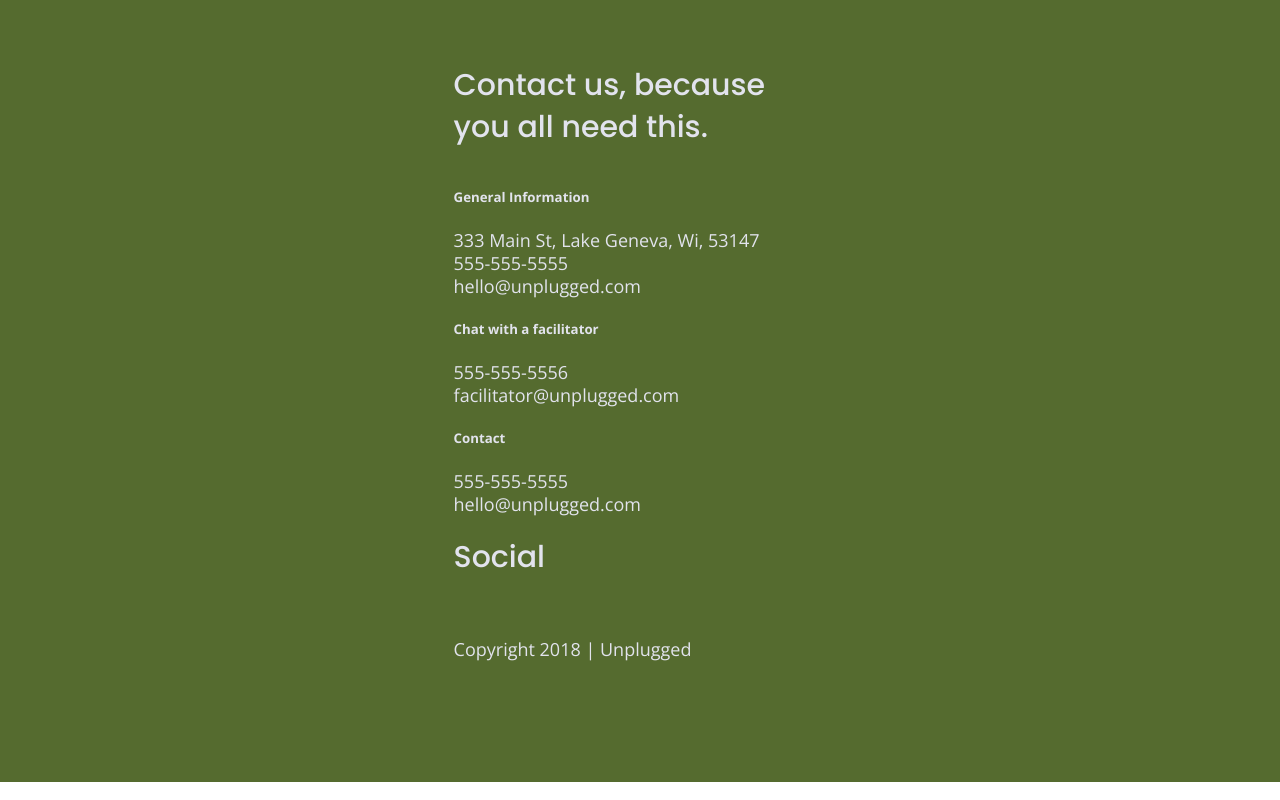
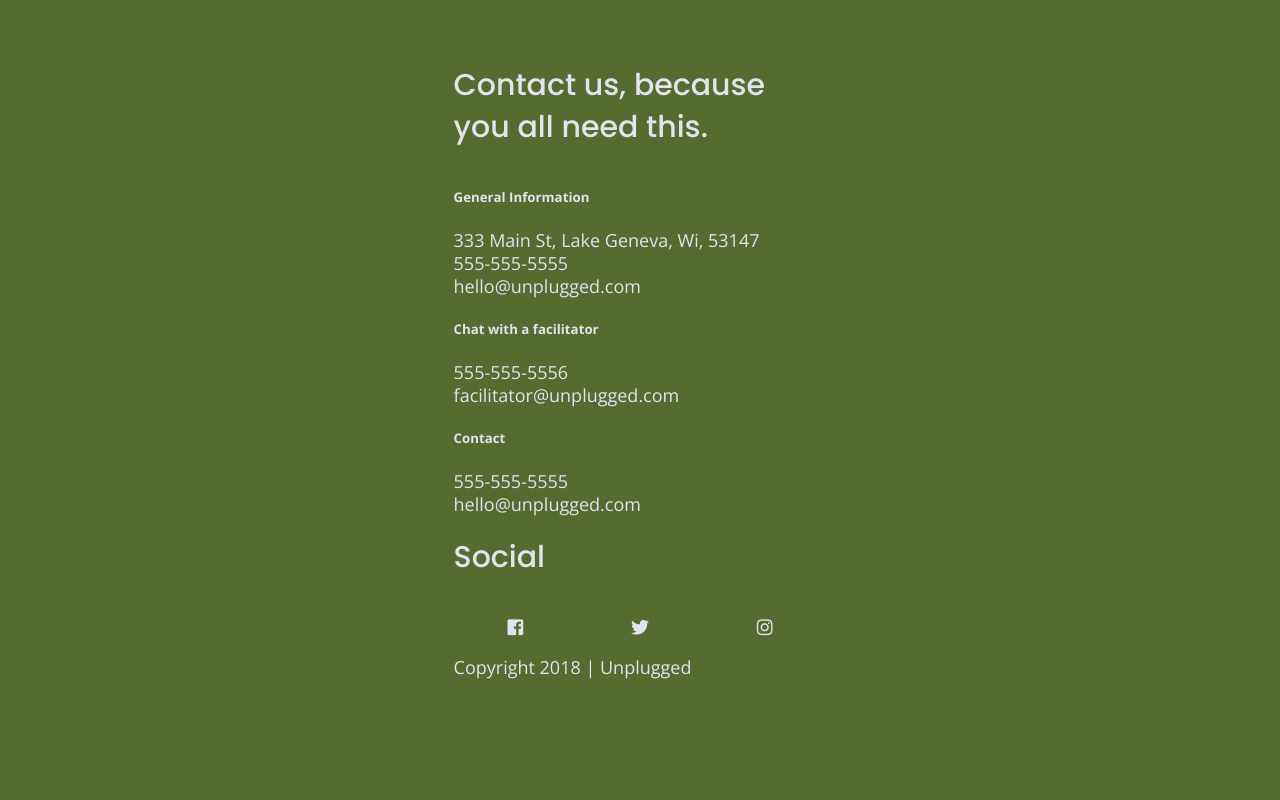
Before and after one commit to fuzzhobbes/unplugged-retreat, a plain HTML site: page html5-boilerplate_v8.0.0/html5-boilerplate_v8.0.0/html5-boilerplate_v8.0.0/index.html in a window 1280 px wide. Shown: the part 3121-3921 px from the top of the page. Drawn offline with nearby package versions, Linux system fonts and the light colour scheme; a script that the page names is missing.

Commit message:
Add files via upload
added social icons

```diff
--- a/html5-boilerplate_v8.0.0/html5-boilerplate_v8.0.0/html5-boilerplate_v8.0.0/index.html
+++ b/html5-boilerplate_v8.0.0/html5-boilerplate_v8.0.0/html5-boilerplate_v8.0.0/index.html
@@ -181,13 +181,13 @@ index.html
           <h4>Social</h4>
            <div class="social-icons">
             <p>
-              <a href="https://www.facebook.com/Skillcrush/" target="_blank"></a>
+              <a href="https://www.facebook.com/Skillcrush/" target="_blank"><i class="fab fa-facebook-square"></i></a>
             </p>
             <p>
-              <a href="https://twitter.com/Skillcrush" target="_blank"></a>
+              <a href="https://twitter.com/Skillcrush" target="_blank"><i class="fab fa-twitter"></i></a>
             </p>
             <p>
-              <a href="https://www.instagram.com/skillcrush/" target="_blank"></a>
+              <a href="https://www.instagram.com/skillcrush/" target="_blank"><i class="fab fa-instagram"></i></a>
             </p>
            </div>
           <div class="copyright">
```
